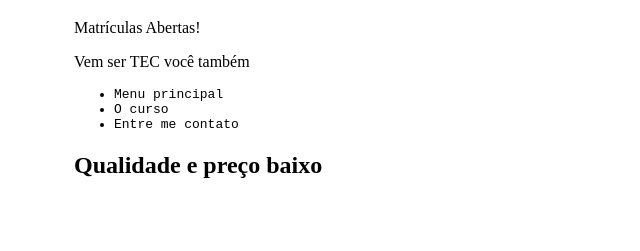
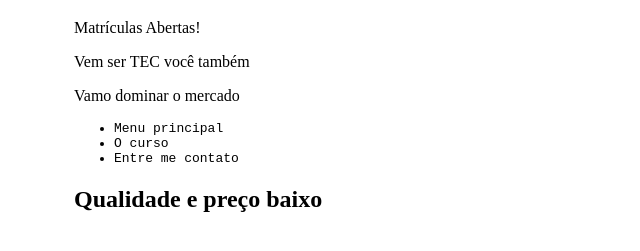
Before and after one commit to daversonsilva/site_tecinfo, a plain HTML site: page index.html in a window 1280 px wide. Shown: the part 61-312 px from the top of the page, without its empty margins (246-886 px from the left). Drawn offline with Linux system fonts and the light colour scheme.

Commit message:
Mais uma informação no index

```diff
--- a/index.html
+++ b/index.html
@@ -13,6 +13,7 @@
         <h1>TECNOLOGIA DA INFORMAÇÃO</h1>
         <p>Matrículas Abertas!</p>
         <p>Vem ser TEC você também</p>
+        <p>Vamo dominar o mercado</p>
         <ul>
             <li>Menu principal</li>
             <li>O curso</li>
```
